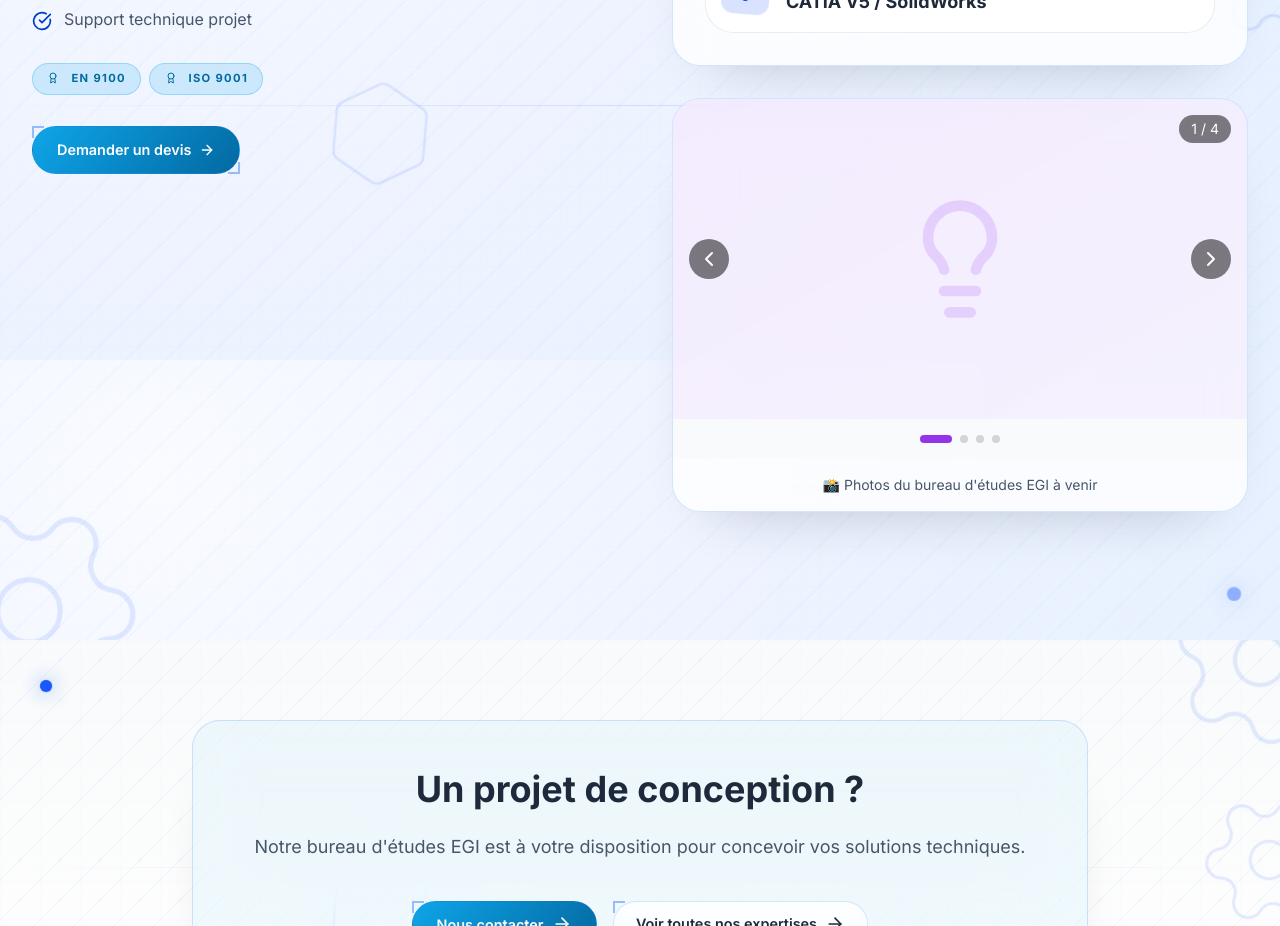
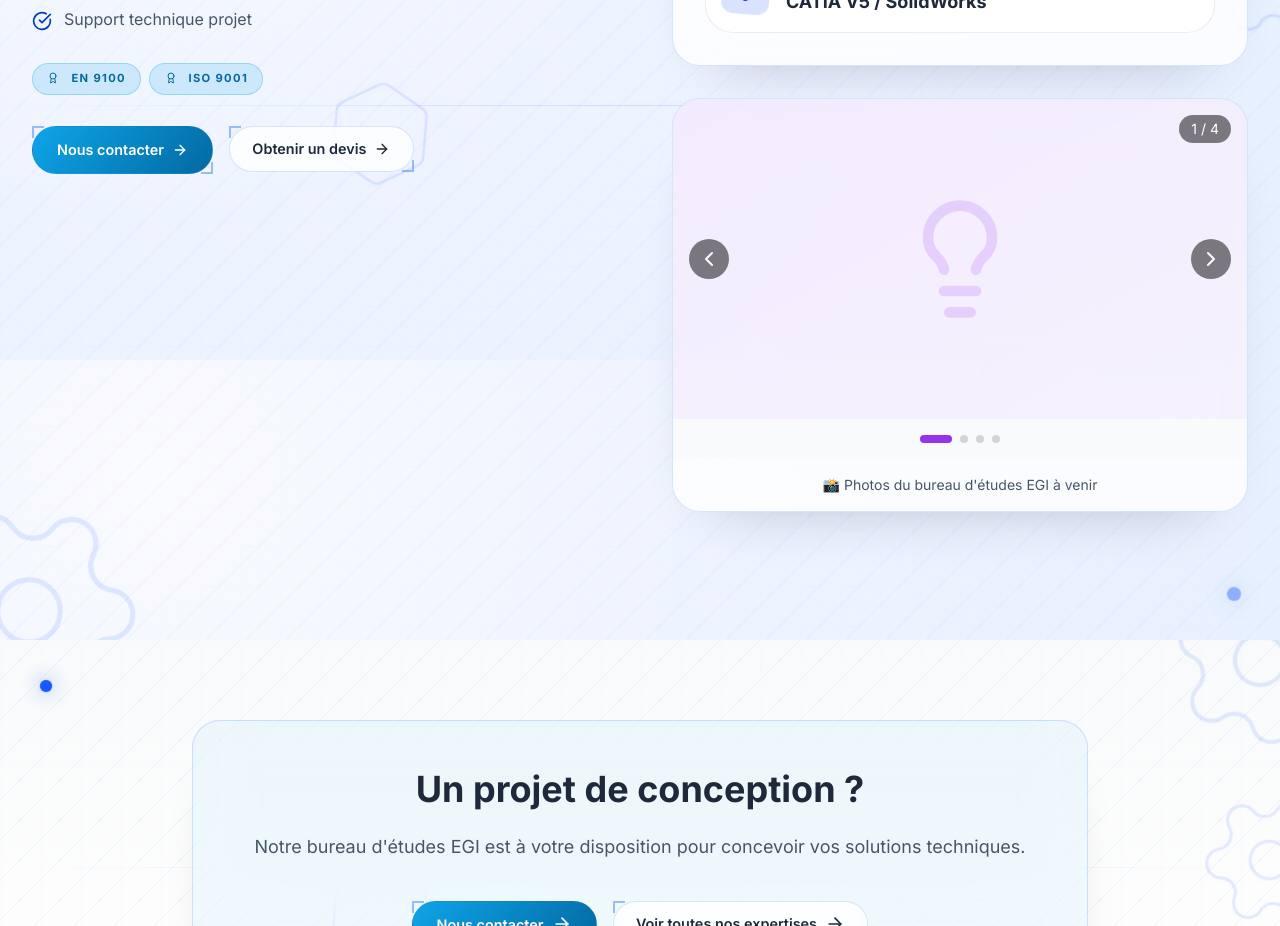
Before and after one commit to BennLaBen/test, a Next.js app: page /societes/egi in a window 1280 px wide. Shown: the part 1240-2166 px from the top of the page. Built offline with nearby package versions, Linux system fonts and the light colour scheme; no server answers.

Commit message:
feat: ajout bouton Obtenir un devis PDF sur pages MPEB et EGI

```diff
--- a/src/app/societes/egi/page.tsx
+++ b/src/app/societes/egi/page.tsx
@@ -210,6 +210,7 @@ export default function EGIPage() {
                 ))}
               </div>
 
+              <div className="flex flex-wrap gap-4">
                 <motion.div
                   whileHover={{ x: 5 }}
                   transition={{ duration: 0.3 }}
@@ -218,10 +219,25 @@ export default function EGIPage() {
                     href="/contact"
                     className="btn-primary inline-flex items-center gap-2 tech-border"
                   >
-                  Demander un devis
+                    Nous contacter
                     <ArrowRight className="h-4 w-4" />
                   </Link>
                 </motion.div>
+
+                <motion.div
+                  whileHover={{ x: 5 }}
+                  transition={{ duration: 0.3 }}
+                >
+                  <a
+                    href="/plaquette-lledo-industries.pdf"
+                    download
+                    className="btn-secondary inline-flex items-center gap-2 tech-border"
+                  >
+                    Obtenir un devis
+                    <ArrowRight className="h-4 w-4" />
+                  </a>
+                </motion.div>
+              </div>
             </motion.div>
 
             {/* Capabilities Card */}
--- a/src/app/societes/mpeb/page.tsx
+++ b/src/app/societes/mpeb/page.tsx
@@ -194,6 +194,7 @@ export default function MPEBPage() {
                 ))}
               </div>
 
+              <div className="flex flex-wrap gap-4">
                 <motion.div
                   whileHover={{ x: 5 }}
                   transition={{ duration: 0.3 }}
@@ -202,10 +203,25 @@ export default function MPEBPage() {
                     href="/contact"
                     className="btn-primary inline-flex items-center gap-2 tech-border"
                   >
-                  Demander un devis
+                    Nous contacter
                     <ArrowRight className="h-4 w-4" />
                   </Link>
                 </motion.div>
+
+                <motion.div
+                  whileHover={{ x: 5 }}
+                  transition={{ duration: 0.3 }}
+                >
+                  <a
+                    href="/plaquette-lledo-industries.pdf"
+                    download
+                    className="btn-secondary inline-flex items-center gap-2 tech-border"
+                  >
+                    Obtenir un devis
+                    <ArrowRight className="h-4 w-4" />
+                  </a>
+                </motion.div>
+              </div>
             </motion.div>
 
             {/* Capabilities Card */}
```
Lines whose indentation alone changed are shown as unchanged.
